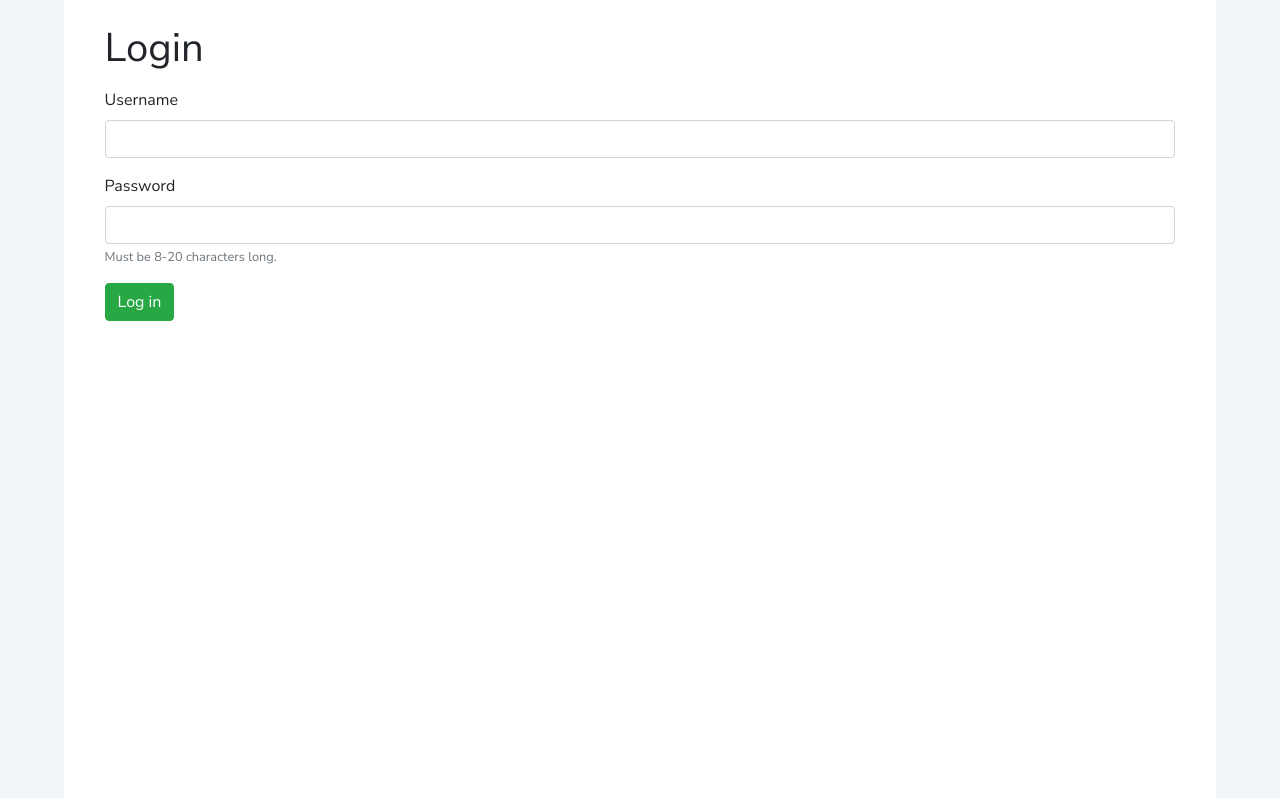
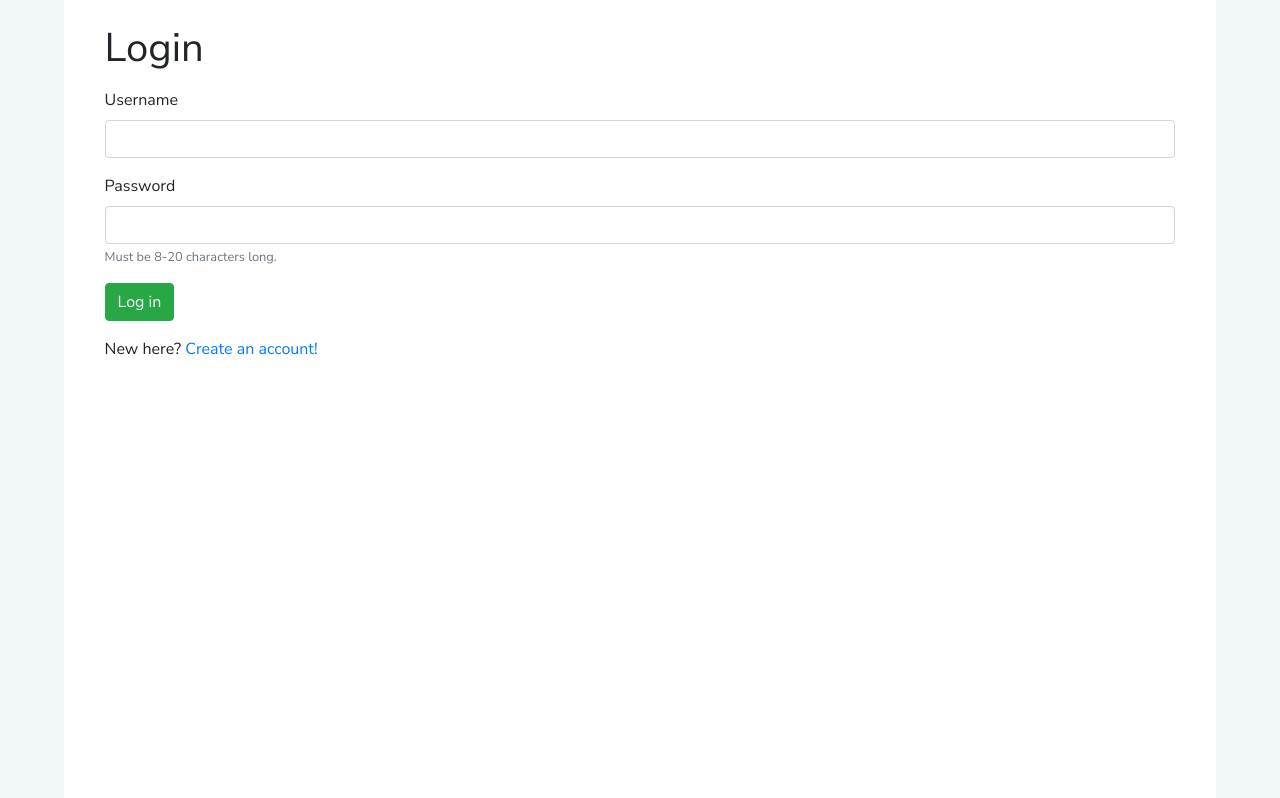
Before and after one commit to dotte-osu/CS340-retroDB, a Node server app: page /user/login in a window 1280 px wide. Shown: the part 98-896 px from the top of the page. Run offline with Node 20, Linux system fonts and the light colour scheme; some libraries are stand-ins or nearby versions.

Commit message:
Added link to create an account from login page and vice versa

```diff
--- a/views/login.handlebars
+++ b/views/login.handlebars
@@ -19,5 +19,9 @@
 
         {{!-- submit --}}
         <button class="btn btn-success">Log in</button>
+        <p class="mt-3">
+        New here? <a href="/user/register">Create an account!</a>
+        </p>
+
     </form>
 </div>
--- a/views/register.handlebars
+++ b/views/register.handlebars
@@ -56,5 +56,8 @@
 
         {{!-- submit --}}
         <button class="btn btn-success">Register</button>
+        <p class="mt-3">
+        Already have an account? <a href="/user/login">Log in!</a>
+        </p>
     </form>
 </div>
```
